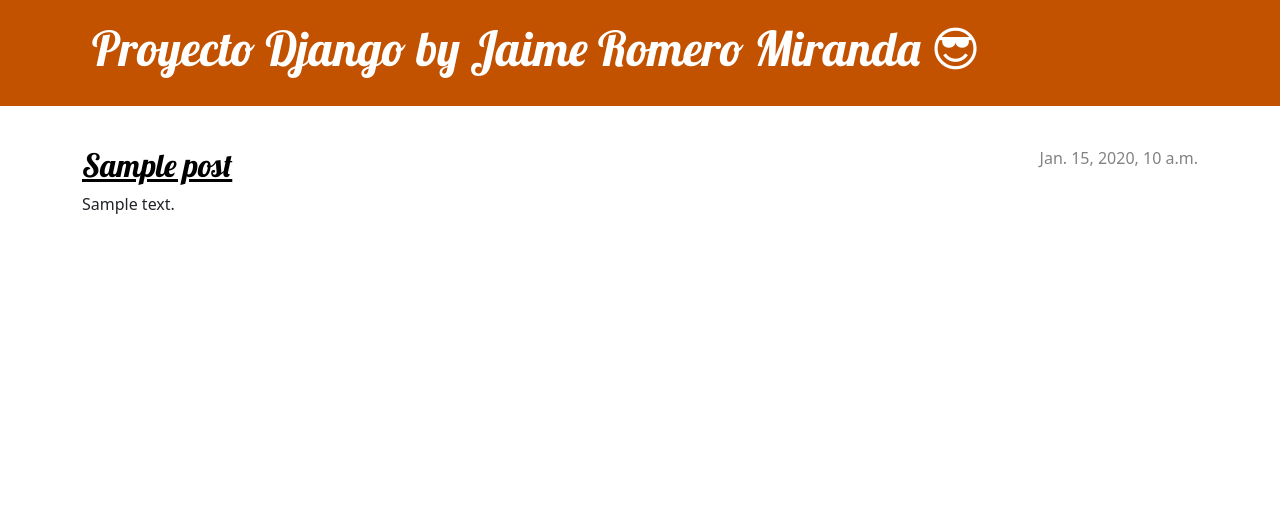
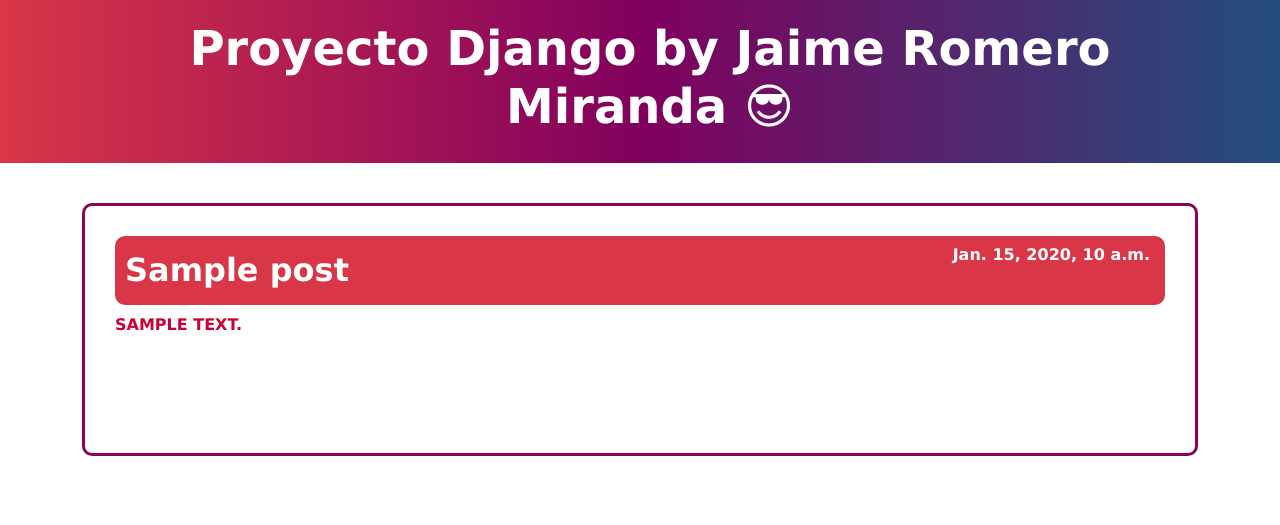
Before and after one commit to Jaime-Romero-Miranda/Mi-Proyecto-Django-PPS, a Django app: template blog/templates/blog/post_list.html in a window 1280 px wide. Shown: the top 525 px of the page. Run offline with Django 3.2, Linux system fonts and the light colour scheme; the template is opened without the code that fills it: most values are stand-ins (such as "Sample title", 1, 10 or a date in 2020).

Commit message:
Finalización aplicacion Django - BLOG PERSONALIZADO

```diff
--- a/blog/static/css/blog.css
+++ b/blog/static/css/blog.css
@@ -1,5 +1,5 @@
 .page-header {
-    background-color: #C25100;
+    background-color: #C25101;
     margin-top: 0;
     margin-bottom: 40px;
     padding: 20px 20px 20px 40px;
@@ -19,6 +19,7 @@
 h3,
 h4 {
     font-family: 'Lobster', cursive;
+
 }
 
 .date {
@@ -49,7 +50,8 @@
 
 .post h2 a,
 .post h2 a:visited {
-    color: #000000;
+    color: #ffffff;
+
 }
 
 .post > .date,
--- a/blog/templates/blog/base.html
+++ b/blog/templates/blog/base.html
@@ -2,10 +2,67 @@
 <!DOCTYPE html>
 <html>
     <head>
-        <title>Django Girls blog</title>
+        <title>Proyecto Django by Jaime Romero Miranda 😎</title>
         <link rel="stylesheet" href="https://cdn.jsdelivr.net/npm/bootstrap@5.1.3/dist/css/bootstrap.min.css" integrity="sha384-1BmE4kWBq78iYhFldvKuhfTAU6auU8tT94WrHftjDbrCEXSU1oBoqyl2QvZ6jIW3" crossorigin="anonymous">
         <link rel="stylesheet" href="https://fonts.googleapis.com/css?family=Lobster&subset=latin,latin-ext">
         <link rel="stylesheet" href="{% static 'css/blog.css' %}">
+        <style>
+            * {
+                font-family: 'Lucida Sans', 'Lucida Sans Regular', 'Lucida Grande', 'Lucida Sans Unicode', Geneva, Verdana, sans-serif;
+
+            }
+
+            body {
+                background-color:    #ffffff;
+
+            }
+            a {
+               text-decoration: none;
+               font-weight: bold;
+               color: #ffffff;
+            }
+            article.post {
+                background-color: #ffffff;
+                border: solid;
+                border-color: #88055C;
+                border-radius: 10px;
+                padding-top: 30px;
+                padding-left: 30px;
+                padding-right: 30px;
+                padding-bottom: 100px;
+            }
+            article.post p {
+                color: #FFB547;
+                font-weight: bold;
+                color: #C60238;
+                text-transform: uppercase
+            }
+            div.col h2 {
+                background-color: #d93647;
+                border-radius: 10px;
+                padding-top: 15px;
+                padding-left: 10px;
+                padding-right: 10px;
+                padding-bottom: 15px;
+                font-family: 'Lucida Sans', 'Lucida Sans Regular', 'Lucida Grande', 'Lucida Sans Unicode', Geneva, Verdana, sans-serif;
+                font-weight: bold;
+                color: #ffffff;
+            }
+            time.date {
+                color: #ffffff;
+                font-weight: bold;
+                padding-right: 15px;
+                padding-top: 7px;
+            }
+            .page-header {
+                background: rgb(217,54,71);
+                background: linear-gradient(90deg, rgba(217,54,71,1) 0%, rgba(129,0,94,1) 50%, rgba(34,78,125,1) 100%);
+            }
+            article.post h2 a:visited {
+                color: #ffffff;
+            }
+
+        </style>
     </head>
     <body>
             <header class="page-header">
@@ -15,7 +72,7 @@
                         {% include './icons/file-earmark-plus.svg' %}
                     </a>
                 {% endif %}
-                  <h1><a href="/">Proyecto Django by Jaime Romero Miranda 😎</a></h1>
+                  <h1><center><a href="/">Proyecto Django by Jaime Romero Miranda 😎</a></center></h1>
               </div>
             </header>
             <main class="container">
--- a/blog/templates/blog/post_edit.html
+++ b/blog/templates/blog/post_edit.html
@@ -1,7 +1,7 @@
 {% extends 'blog/base.html' %}
 
 {% block content %}
-    <h2>New post</h2>
+    <h2>Nuevo post</h2>
     <form method="POST" class="post-form">{% csrf_token %}
         {{ form.as_p }}
         <button type="submit" class="save btn btn-secondary">Save</button>
```
Also changed, not shown: blog/templates/blog/icons/file-earmark-plus.svg.
